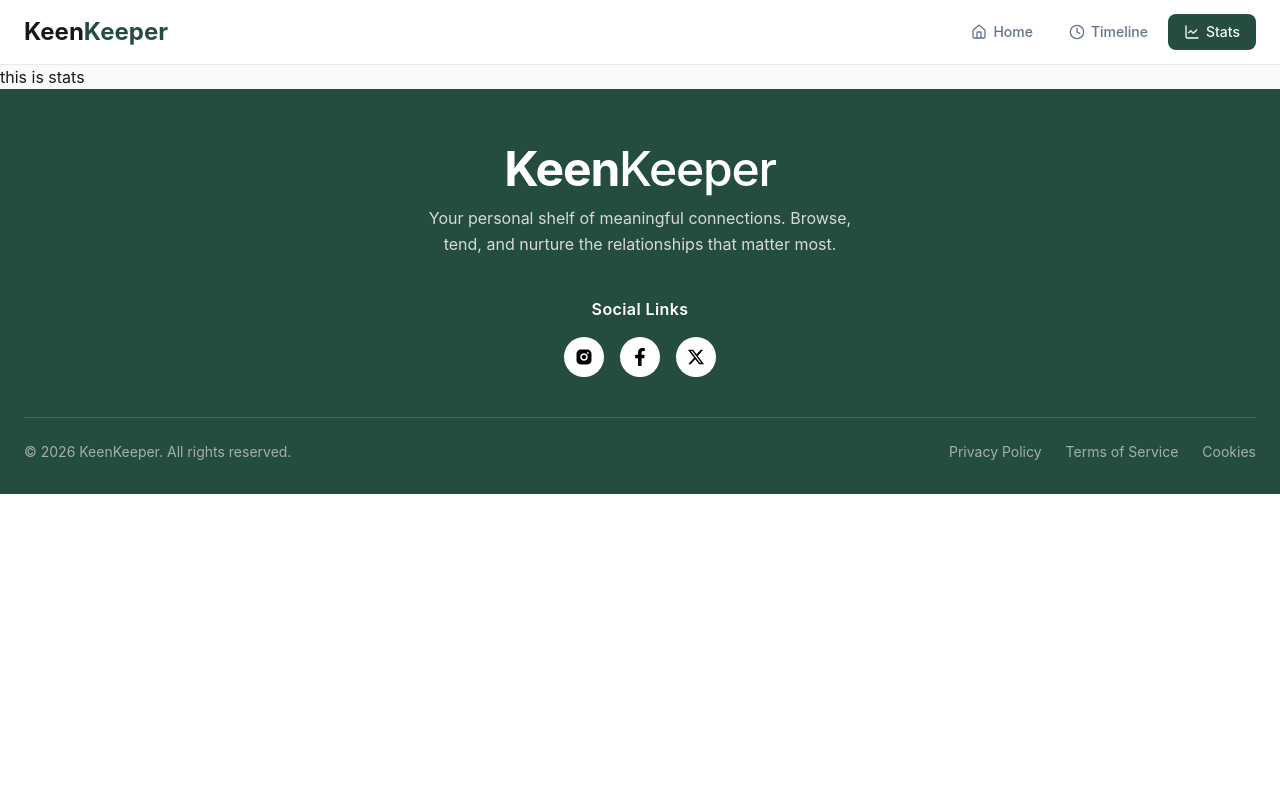
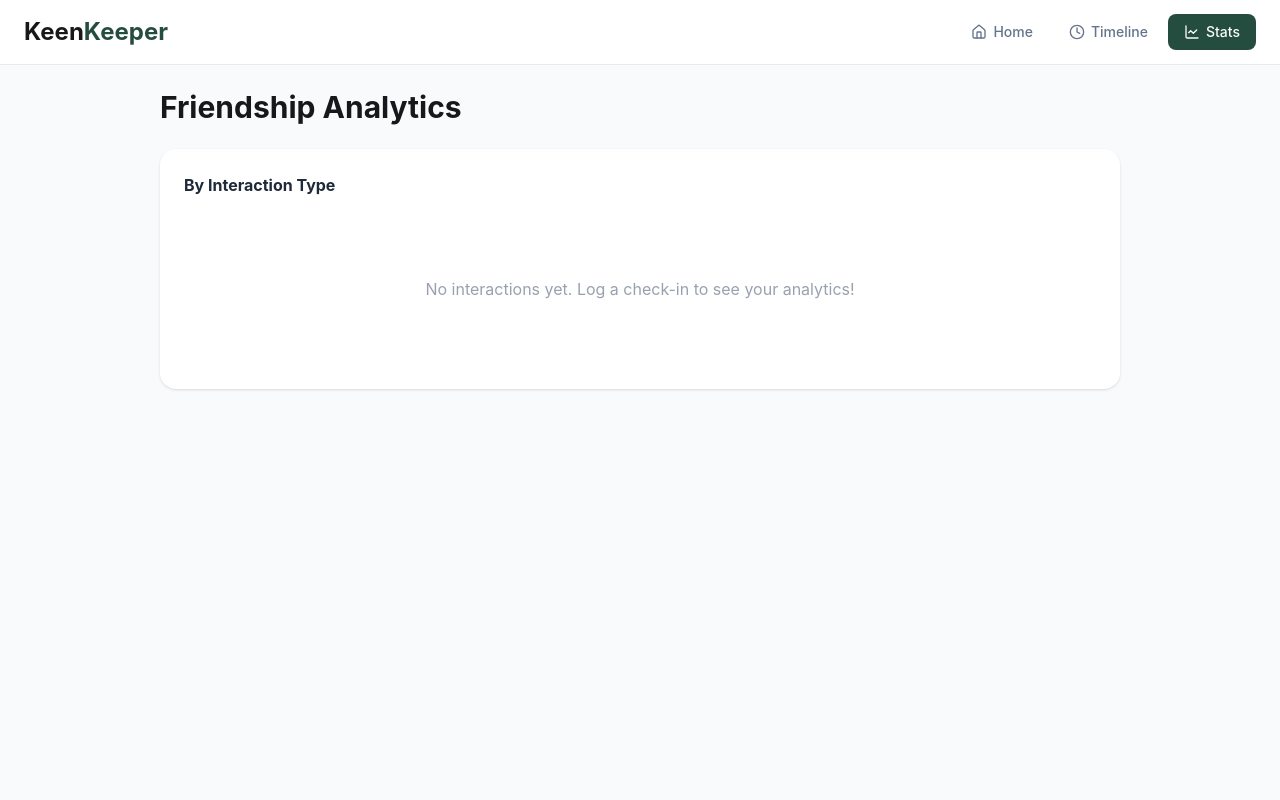
Before and after one commit to farhansm01/Keen-Keeper, a React (Vite) app: page /stats in a window 1280 px wide. Shown: the top 800 px of the page. Built offline with nearby package versions, Linux system fonts and the light colour scheme.

Commit message:
added stats section

```diff
--- a/src/pages/Stats.jsx
+++ b/src/pages/Stats.jsx
@@ -1,5 +1,102 @@
+import {
+  Cell,
+  Legend,
+  Pie,
+  PieChart,
+  ResponsiveContainer,
+  Tooltip,
+} from "recharts";
+import { useTimeline } from "../context/TimelineContext";
+
+const COLORS = {
+  Text: "#8B5CF6",
+  Call: "#244D3F",
+  Video: "#22C55E",
+};
+
+const CustomLegend = ({ payload }) => (
+  <div className="flex justify-center gap-5 mt-4">
+    {payload.map((entry) => (
+      <span
+        key={entry.value}
+        className="flex items-center gap-1.5 text-sm text-gray-500"
+      >
+        <span
+          className="inline-block w-2.5 h-2.5 rounded-full"
+          style={{ backgroundColor: entry.color }}
+        />
+        {entry.value}
+      </span>
+    ))}
+  </div>
+);
+
+const CustomTooltip = ({ active, payload }) => {
+  if (active && payload && payload.length) {
+    return (
+      <div className="bg-white border border-gray-100 shadow-md rounded-lg px-3 py-2 text-sm">
+        <p className="font-semibold" style={{ color: payload[0].payload.fill }}>
+          {payload[0].name}
+        </p>
+        <p className="text-gray-500">{payload[0].value} interactions</p>
+      </div>
+    );
+  }
+  return null;
+};
+
 const Stats = () => {
-  return <div>this is stats</div>;
+  const { entries } = useTimeline();
+
+  const counts = entries.reduce(
+    (acc, e) => {
+      if (acc[e.type] !== undefined) acc[e.type]++;
+      return acc;
+    },
+    { Call: 0, Text: 0, Video: 0 },
+  );
+
+  const chartData = Object.entries(counts)
+    .filter(([, val]) => val > 0)
+    .map(([name, value]) => ({ name, value }));
+
+  return (
+    <div className="bg-[#F8FAFC] min-h-screen px-4 py-6 sm:px-8 max-w-5xl mx-auto">
+      <h1 className="text-3xl font-bold mb-6">Friendship Analytics</h1>
+
+      <div className="bg-white rounded-2xl p-6 shadow-sm">
+        <p className="text font-bold  text-gray-800 mb-4">
+          By Interaction Type
+        </p>
+
+        {chartData.length === 0 ? (
+          <div className="text-center text-gray-400 py-16">
+            No interactions yet. Log a check-in to see your analytics!
+          </div>
+        ) : (
+          <ResponsiveContainer width="100%" height={300}>
+            <PieChart>
+              <Pie
+                data={chartData}
+                cx="50%"
+                cy="50%"
+                innerRadius={80}
+                outerRadius={120}
+                paddingAngle={4}
+                dataKey="value"
+              >
+                {chartData.map((entry) => (
+                  <Cell key={entry.name} fill={COLORS[entry.name]} />
+                ))}
+              </Pie>
+              <Tooltip content={<CustomTooltip />} />
+              <Legend content={<CustomLegend />} />
+            </PieChart>
+          </ResponsiveContainer>
+        )}
+      </div>
+    </div>
+  );
 };
 
 export default Stats;
--- a/src/pages/Timeline.jsx
+++ b/src/pages/Timeline.jsx
@@ -31,7 +31,7 @@ const Timeline = () => {
           {/* Trigger */}
           <div
             onClick={() => setIsOpen(!isOpen)}
-            className="flex justify-between items-center px-5 py-3 rounded-2xl border border-gray-200 bg-gray-50 text-gray-600 shadow-sm cursor-pointer"
+            className="flex justify-between items-center px-5 py-3 rounded border border-gray-200 bg-gray-50 text-gray-600 shadow-sm cursor-pointer"
           >
             <span>{filter === "All" ? "Filter timeline" : filter}</span>
             <FiChevronDown
```
